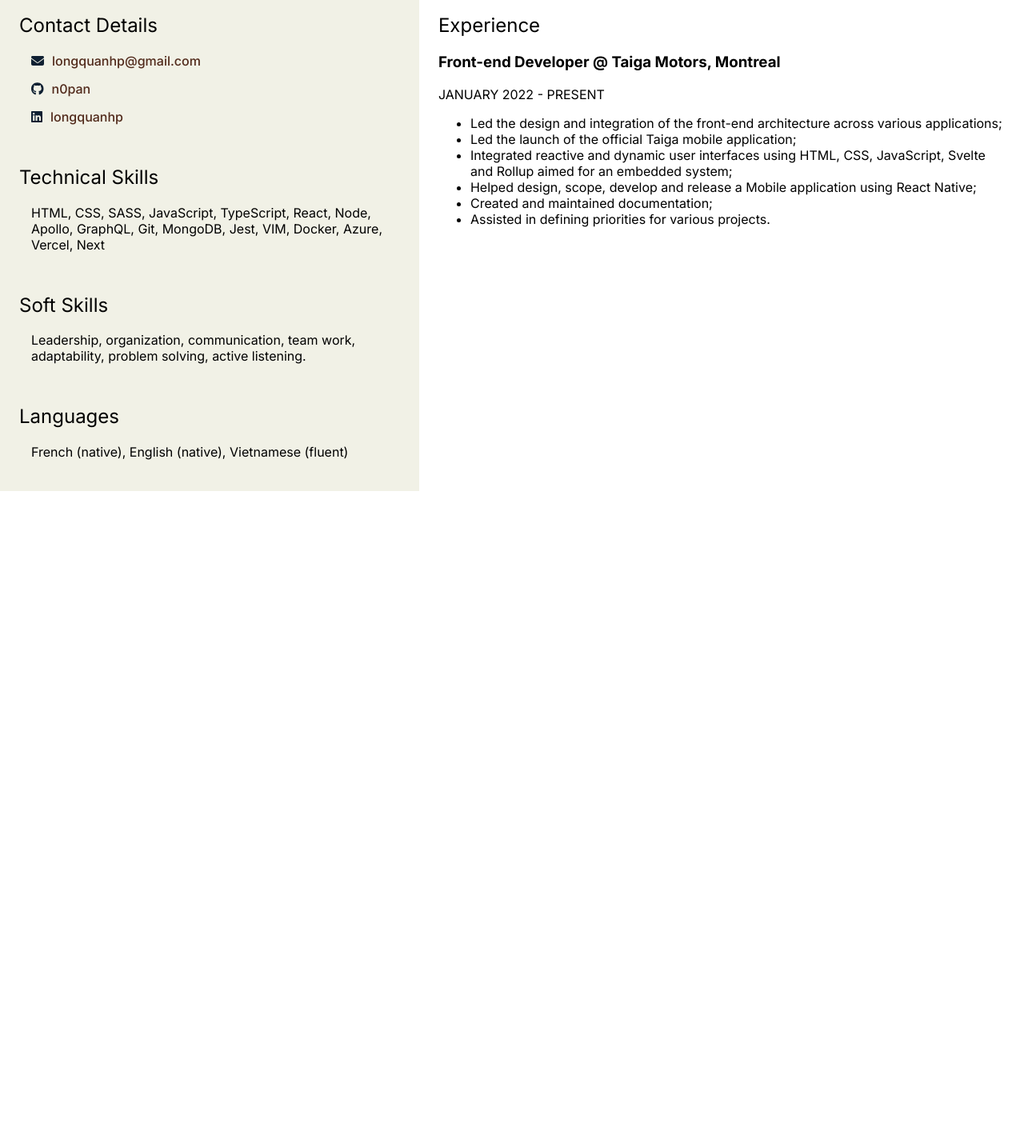
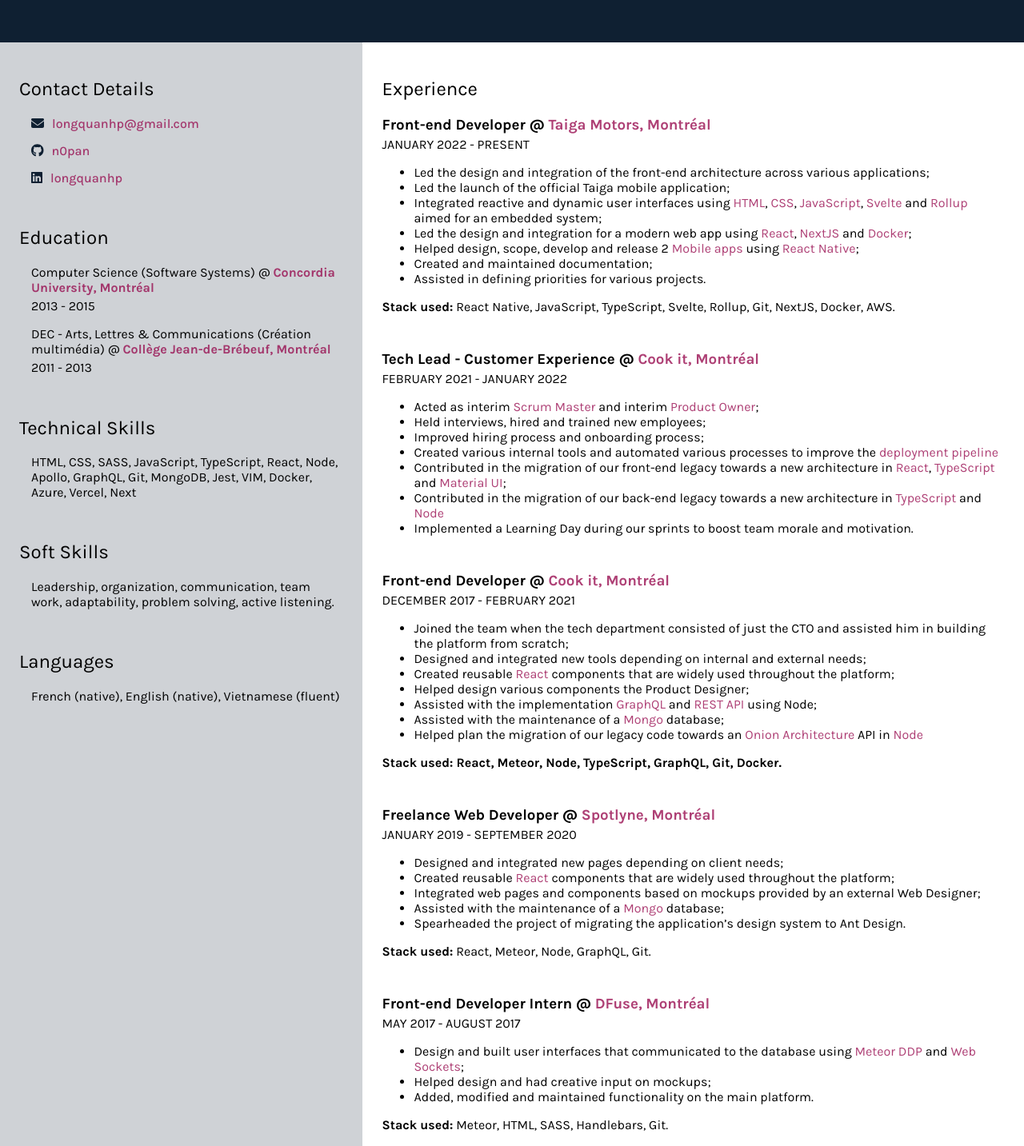
Before and after one commit to n0pan/long-quan, a Next.js app: page /resume in a window 1280 px wide. Shown: the part 257-1690 px from the top of the page at 80% size. Before the commit the page ends 871 px from the top, so only its background shows below. Built offline with nearby package versions, Linux system fonts and the light colour scheme.

Commit message:
chore: added resume

```diff
--- a/src/app/(navigation)/resume/page.tsx
+++ b/src/app/(navigation)/resume/page.tsx
@@ -8,9 +8,11 @@ export default function Page() {
     <>
       <Container>
         <h2>Experience</h2>
-        <div>
-          <h3>Front-end Developer @ Taiga Motors, Montreal</h3>
-          <p>JANUARY 2022 - PRESENT</p>
+        <ExperienceContainer>
+          <ExperienceTitle>
+            Front-end Developer @ <Accent>Taiga Motors, Montréal</Accent>
+          </ExperienceTitle>
+          <ExperienceYear>JANUARY 2022 - PRESENT</ExperienceYear>
           <ul>
             <li>
               Led the design and integration of the front-end architecture
@@ -18,17 +20,148 @@ export default function Page() {
             </li>
             <li>Led the launch of the official Taiga mobile application;</li>
             <li>
-              Integrated reactive and dynamic user interfaces using HTML, CSS,
-              JavaScript, Svelte and Rollup aimed for an embedded system;
+              Integrated reactive and dynamic user interfaces using{" "}
+              <Accent>HTML</Accent>, <Accent>CSS</Accent>,{" "}
+              <Accent>JavaScript</Accent>, <Accent>Svelte</Accent> and{" "}
+              <Accent>Rollup</Accent> aimed for an embedded system;
             </li>
             <li>
-              Helped design, scope, develop and release a Mobile application
-              using React Native;
+              Led the design and integration for a modern web app using{" "}
+              <Accent>React</Accent>, <Accent>NextJS</Accent> and{" "}
+              <Accent>Docker</Accent>;
+            </li>
+            <li>
+              Helped design, scope, develop and release 2{" "}
+              <Accent>Mobile apps</Accent> using <Accent>React Native</Accent>;
             </li>
             <li>Created and maintained documentation;</li>
             <li>Assisted in defining priorities for various projects.</li>
           </ul>
-        </div>
+          <p>
+            <b>Stack used:</b> React Native, JavaScript, TypeScript, Svelte,
+            Rollup, Git, NextJS, Docker, AWS.
+          </p>
+        </ExperienceContainer>
+        <ExperienceContainer>
+          <ExperienceTitle>
+            Tech Lead - Customer Experience @ <Accent>Cook it, Montréal</Accent>
+          </ExperienceTitle>
+          <ExperienceYear>FEBRUARY 2021 - JANUARY 2022</ExperienceYear>
+          <ul>
+            <li>
+              Acted as interim <Accent>Scrum Master</Accent> and interim{" "}
+              <Accent>Product Owner</Accent>;
+            </li>
+            <li>Held interviews, hired and trained new employees;</li>
+            <li>Improved hiring process and onboarding process;</li>
+            <li>
+              Created various internal tools and automated various processes to
+              improve the <Accent>deployment pipeline</Accent>
+            </li>
+            <li>
+              Contributed in the migration of our front-end legacy towards a new
+              architecture in <Accent>React</Accent>,{" "}
+              <Accent>TypeScript</Accent> and <Accent>Material UI</Accent>;
+            </li>
+            <li>
+              Contributed in the migration of our back-end legacy towards a new
+              architecture in <Accent>TypeScript</Accent> and{" "}
+              <Accent>Node</Accent>
+            </li>
+            <li>
+              Implemented a Learning Day during our sprints to boost team morale
+              and motivation.
+            </li>
+          </ul>
+        </ExperienceContainer>
+        <ExperienceContainer>
+          <ExperienceTitle>
+            Front-end Developer @ <Accent>Cook it, Montréal</Accent>
+          </ExperienceTitle>
+          <ExperienceYear>DECEMBER 2017 - FEBRUARY 2021</ExperienceYear>
+          <ul>
+            <li>
+              Joined the team when the tech department consisted of just the CTO
+              and assisted him in building the platform from scratch;
+            </li>
+            <li>
+              Designed and integrated new tools depending on internal and
+              external needs;
+            </li>
+            <li>
+              Created reusable <Accent>React</Accent> components that are widely
+              used throughout the platform;
+            </li>
+            <li>Helped design various components the Product Designer;</li>
+            <li>
+              Assisted with the implementation <Accent>GraphQL</Accent> and{" "}
+              <Accent>REST API</Accent> using Node;
+            </li>
+            <li>
+              Assisted with the maintenance of a <Accent>Mongo</Accent>{" "}
+              database;
+            </li>
+            <li>
+              Helped plan the migration of our legacy code towards an{" "}
+              <Accent>Onion Architecture</Accent> API in <Accent>Node</Accent>
+            </li>
+          </ul>
+          <p>
+            <b>
+              Stack used: React, Meteor, Node, TypeScript, GraphQL, Git, Docker.
+            </b>
+          </p>
+        </ExperienceContainer>
+        <ExperienceContainer>
+          <ExperienceTitle>
+            Freelance Web Developer @ <Accent>Spotlyne, Montréal</Accent>
+          </ExperienceTitle>
+          <ExperienceYear>JANUARY 2019 - SEPTEMBER 2020</ExperienceYear>
+          <ul>
+            <li>
+              Designed and integrated new pages depending on client needs;
+            </li>
+            <li>
+              Created reusable <Accent>React</Accent> components that are widely
+              used throughout the platform;
+            </li>
+            <li>
+              Integrated web pages and components based on mockups provided by
+              an external Web Designer;
+            </li>
+            <li>
+              Assisted with the maintenance of a <Accent>Mongo</Accent>{" "}
+              database;
+            </li>
+            <li>
+              Spearheaded the project of migrating the application’s design
+              system to Ant Design.
+            </li>
+          </ul>
+          <p>
+            <b>Stack used:</b> React, Meteor, Node, GraphQL, Git.
+          </p>
+        </ExperienceContainer>
+        <ExperienceContainer>
+          <ExperienceTitle>
+            Front-end Developer Intern @ <Accent>DFuse, Montréal</Accent>
+          </ExperienceTitle>
+          <ExperienceYear>MAY 2017 - AUGUST 2017</ExperienceYear>
+          <ul>
+            <li>
+              Design and built user interfaces that communicated to the database
+              using <Accent>Meteor DDP</Accent> and <Accent>Web Sockets</Accent>
+              ;
+            </li>
+            <li>Helped design and had creative input on mockups;</li>
+            <li>
+              Added, modified and maintained functionality on the main platform.
+            </li>
+          </ul>
+          <p>
+            <b>Stack used:</b> Meteor, HTML, SASS, Handlebars, Git.
+          </p>
+        </ExperienceContainer>
       </Container>
     </>
   );
@@ -37,3 +170,19 @@ export default function Page() {
 const Container = styled.div`
   padding: 24px;
 `;
+
+const ExperienceContainer = styled.div`
+  margin-bottom: 45px;
+`;
+
+const ExperienceTitle = styled.h3`
+  margin-bottom: 0px;
+`;
+
+const Accent = styled.span`
+  color: ${(props) => props.theme.pink};
+`;
+
+const ExperienceYear = styled.p`
+  margin-top: 4px;
+`;
--- a/src/app/components/MainLayout.tsx
+++ b/src/app/components/MainLayout.tsx
@@ -51,12 +51,12 @@ const Grid = styled.div`
   display: grid;
   height: 100%;
   grid-template-areas:
-    "header header header"
-    "panel main main"
-    "panel main main"
-    "panel main main"
-    "panel main main"
-    "panel main main";
+    "header header header header"
+    "panel main main main"
+    "panel main main main"
+    "panel main main main"
+    "panel main main main"
+    "panel main main main";
 `;
 
 const Main = styled.main`
--- a/src/app/components/Panel.tsx
+++ b/src/app/components/Panel.tsx
@@ -23,6 +23,21 @@ export default function Panel() {
           <li>
             <StyledIcon icon={faLinkedin} height={16} />
             <a href="https://www.linkedin.com/in/longquanhp/">longquanhp</a>
+          </li>
+        </List>
+      </div>
+      <div>
+        <h2>Education</h2>
+        <List>
+          <li>
+            Computer Science (Software Systems) @{" "}
+            <Accent>Concordia University, Montréal</Accent>
+            <p style={{ marginTop: 4 }}>2013 - 2015</p>
+          </li>
+          <li>
+            DEC - Arts, Lettres & Communications (Création multimédia) @{" "}
+            <Accent>Collège Jean-de-Brébeuf, Montréal</Accent>
+            <p style={{ marginTop: 4 }}>2011 - 2013</p>
           </li>
         </List>
       </div>
@@ -77,3 +92,8 @@ const List = styled.ul`
     margin-bottom: 15px;
   }
 `;
+
+const Accent = styled.span`
+  color: ${(props) => props.theme.pink};
+  font-weight: 700;
+`;
--- a/src/app/components/ProfileHeader.tsx
+++ b/src/app/components/ProfileHeader.tsx
@@ -33,6 +33,7 @@ const Header = styled.header`
   display: grid;
   grid-template-areas: "photo name";
   gap: 48px;
+  height: 280px;
 `;
 
 const Container = styled.div`
--- a/src/app/layout.tsx
+++ b/src/app/layout.tsx
@@ -1,10 +1,10 @@
 import React from "react";
 import type { Metadata } from "next";
-import { Inter } from "next/font/google";
+import { Karla } from "next/font/google";
 import StyledComponentsRegistry from "./lib/registry";
 import MainLayout from "./components/MainLayout";
 
-const inter = Inter({ subsets: ["latin"] });
+const karla = Karla({ subsets: ["latin"] });
 
 export const metadata: Metadata = {
   title: "Long-Quan",
@@ -18,7 +18,7 @@ export default function RootLayout({
 }>) {
   return (
     <html lang="en">
-      <body className={inter.className}>
+      <body className={karla.className}>
         <StyledComponentsRegistry>
           <MainLayout>{children}</MainLayout>
         </StyledComponentsRegistry>
--- a/src/app/theme/theme.tsx
+++ b/src/app/theme/theme.tsx
@@ -10,6 +10,6 @@ export const darkTheme: Theme = {
   white: "#fff",
   black: "#000",
   primary: "#0F2032",
-  secondary: "#F1F1E6",
-  pink: "#512A1B",
+  secondary: "#CFD2D6",
+  pink: "#95044ac2",
 };
```
